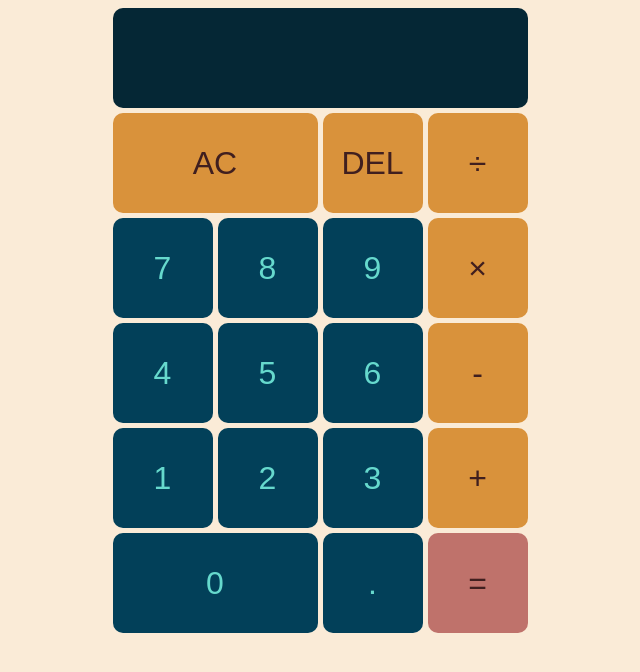
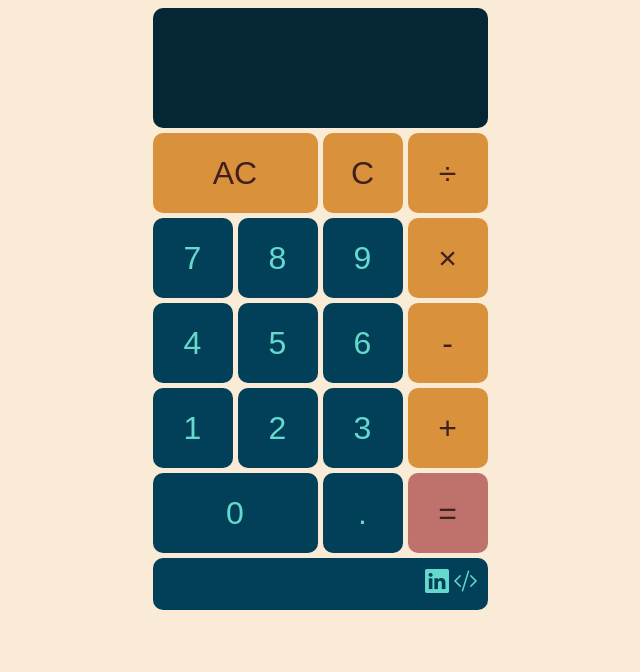
Before and after one commit to enricoopezzo/calcolatrice, a plain HTML site: page index.html in a window 1280 px wide. Shown: the whole page, without its empty margins (320-960 px from the left). Drawn offline with nearby package versions, Linux system fonts and the light colour scheme.

Commit message:
added readme and social links

```diff
--- a/index.html
+++ b/index.html
@@ -5,6 +5,7 @@
     <meta http-equiv="X-UA-Compatible" content="IE=edge">
     <meta name="viewport" content="width=device-width, initial-scale=1.0">
     <link rel="stylesheet" href="style.css">
+    <link rel="stylesheet" href="https://cdn.jsdelivr.net/npm/bootstrap-icons@1.10.3/font/bootstrap-icons.css">
     <script src="script.js" defer></script>
     <title>CALCULATOR</title>
 </head>
@@ -15,7 +16,7 @@
             <div data-current-operand class="current-operand"></div>
         </div>
         <button data-all-clear class="span-two operation">AC</button>
-        <button data-delete class="operation">DEL</button>
+        <button data-delete class="operation">C</button>
         <button data-operation class="operation">÷</button>
         <button data-number>7</button>
         <button data-number>8</button>
@@ -32,6 +33,10 @@
         <button data-number class="span-two">0</button>
         <button data-number>.</button>
         <button data-equals class="equal">=</button>
+        <div class="span-four links">
+            <a href="https://www.linkedin.com/in/enricoopezzo/" target="_blank"><i class="bi bi-linkedin"></i></a>
+            <a href="https://github.com/enricoopezzo/calcolatrice" target="_blank"><i class="bi bi-code-slash"></i></a>
+        </div>
     </div>
 </body>
 </html>
--- a/style.css
+++ b/style.css
@@ -8,8 +8,8 @@ body{
 .calculator-grid{
     display: grid;
     justify-content: center;
-    grid-template-columns: repeat(4, 100px);
-    grid-template-rows: minmax(100px, auto) repeat(5, 100px);
+    grid-template-columns: repeat(4, 80px);
+    grid-template-rows: minmax(80px, auto) repeat(6, 80px);
     grid-gap: 5px;
     margin:auto;
 }
@@ -26,6 +26,7 @@ body{
     padding:10px;
     word-wrap: break-word;
     word-break: break-all;
+    height: 100px;
 }
 .output .previous-operand{
     font-size: 1.5em;
@@ -58,6 +59,25 @@ body{
     color:#401F1F;
 }
 .calculator-grid button.equal:hover{background-color: #A05652;}
+
 .span-two{
     grid-column: span 2;
 }
+
+.span-four{
+    grid-column: span 4;
+}
+
+/* LINK BAR */
+.links{
+    height: 32px;
+    padding:10px;
+    border:none;
+    border-radius: 10px;
+    background-color:#024059;
+    text-align:right;
+}
+.links a{
+    color:#66D9CD;
+    font-size:1.5rem;
+}
```
Also changed, not shown: 1 other file.
